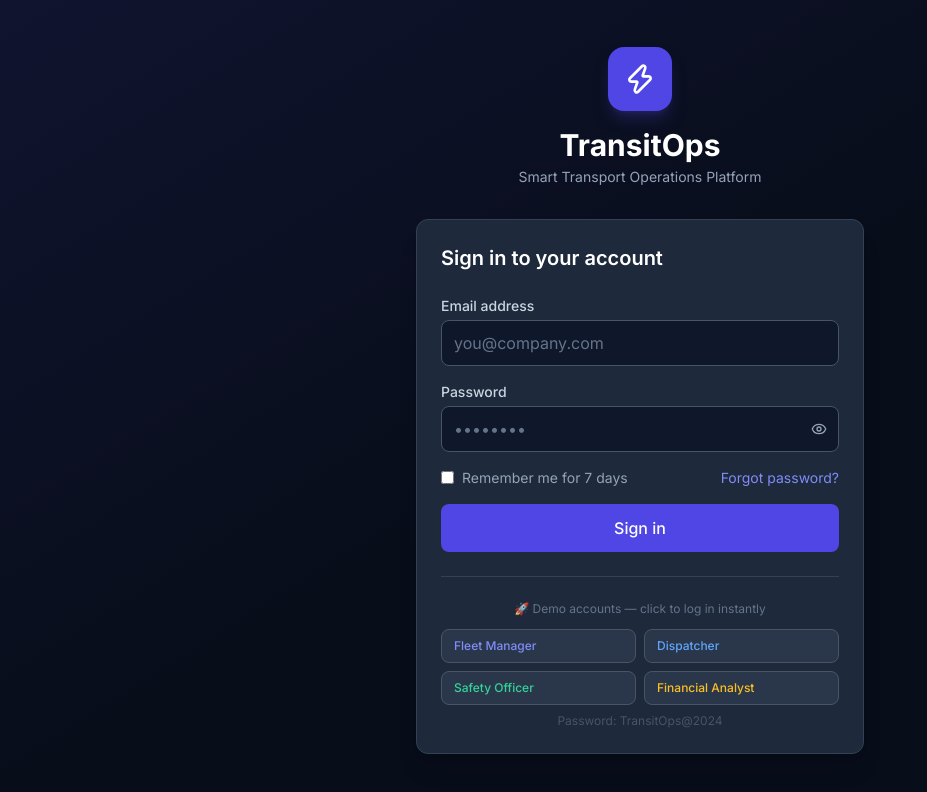
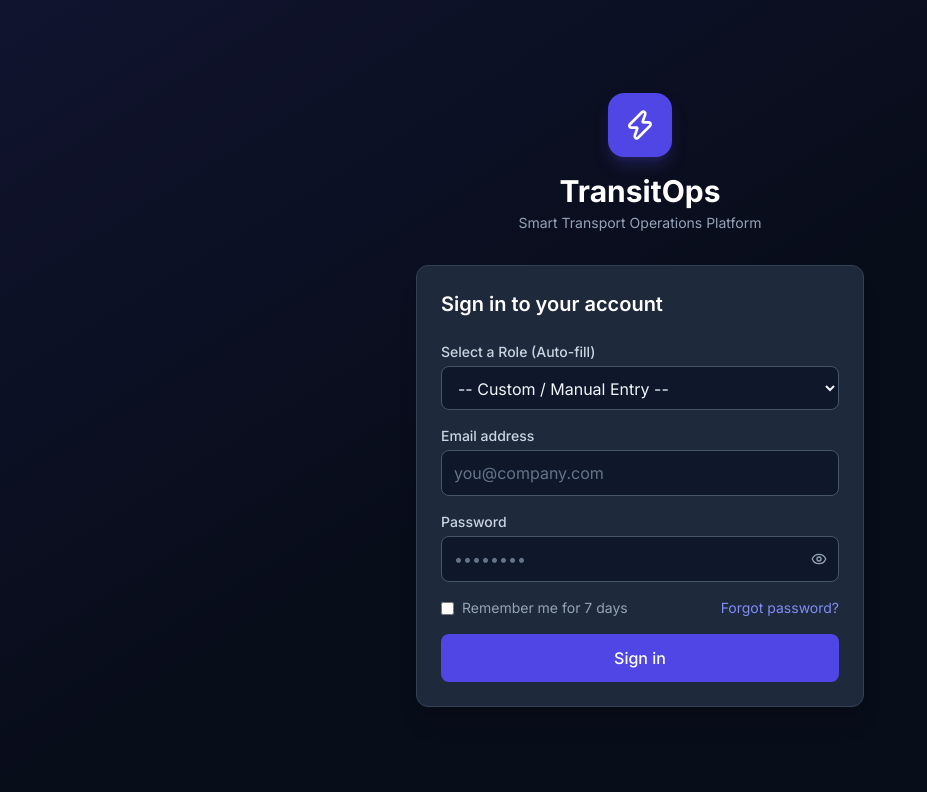
Before and after one commit to bhikadiyaom/smart-transport-platform, a React (Vite) app in the folder client/: page /login in a window 1280 px wide. Shown: the top 792 px of the page, without its empty margins (0-927 px from the left). Built offline with nearby package versions, Linux system fonts and the light colour scheme.

Commit message:
feat(client): replace quick login grid with a dropdown auto-fill selector for demo accounts

```diff
--- a/client/src/pages/Login.jsx
+++ b/client/src/pages/Login.jsx
@@ -36,27 +36,14 @@ export default function Login() {
     }
   };
 
-  // Quick demo login buttons
+  // Demo accounts for dropdown
   const demoAccounts = [
-    { label: 'Fleet Manager', email: 'fleet@transitops.com', color: 'text-indigo-400' },
-    { label: 'Dispatcher', email: 'dispatch@transitops.com', color: 'text-blue-400' },
-    { label: 'Safety Officer', email: 'safety@transitops.com', color: 'text-emerald-400' },
-    { label: 'Financial Analyst', email: 'finance@transitops.com', color: 'text-amber-400' },
+    { label: 'PRINCE (Fleet Manager)', email: 'd24it149@charusat.edu.in' },
+    { label: 'Fleet Manager Mike', email: 'fleet@transitops.com' },
+    { label: 'Dispatcher Dave', email: 'dispatch@transitops.com' },
+    { label: 'Safety Officer Sara', email: 'safety@transitops.com' },
+    { label: 'Financial Analyst Fiona', email: 'finance@transitops.com' },
   ];
-
-  const quickLogin = async (email) => {
-    setLoading(true);
-    setError('');
-    try {
-      const res = await authAPI.login({ email, password: 'TransitOps@2024', rememberMe: false });
-      login(res.data.user, res.data.token, false);
-      navigate('/');
-    } catch (err) {
-      setError(err.response?.data?.message || 'Quick login failed.');
-    } finally {
-      setLoading(false);
-    }
-  };
 
   return (
     <div className="min-h-screen bg-slate-950 flex items-center justify-center p-4">
@@ -85,6 +72,30 @@ export default function Login() {
           )}
 
           <form onSubmit={handleSubmit} className="space-y-4">
+            <div>
+              <label className="label">Select a Role (Auto-fill)</label>
+              <select
+                className="select"
+                onChange={(e) => {
+                  const val = e.target.value;
+                  if (val) {
+                    setForm(f => ({ ...f, email: val, password: 'TransitOps@2024' }));
+                  } else {
+                    setForm(f => ({ ...f, email: '', password: '' }));
+                  }
+                  if (error) setError('');
+                }}
+                value={form.email}
+              >
+                <option value="">-- Custom / Manual Entry --</option>
+                {demoAccounts.map(account => (
+                  <option key={account.email} value={account.email}>
+                    {account.label}
+                  </option>
+                ))}
+              </select>
+            </div>
+
             <div>
               <label className="label">Email address</label>
               <input
@@ -142,26 +153,6 @@ export default function Login() {
               {loading ? 'Signing in...' : 'Sign in'}
             </button>
           </form>
-
-          {/* Demo quick login */}
-          <div className="mt-6 pt-6 border-t border-slate-700">
-            <p className="text-xs text-slate-500 text-center mb-3">
-              🚀 Demo accounts — click to log in instantly
-            </p>
-            <div className="grid grid-cols-2 gap-2">
-              {demoAccounts.map(({ label, email, color }) => (
-                <button
-                  key={email}
-                  onClick={() => quickLogin(email)}
-                  disabled={loading}
-                  className="text-xs px-3 py-2 rounded-lg bg-slate-700/60 hover:bg-slate-700 transition-all border border-slate-600 hover:border-slate-500 text-left"
-                >
-                  <span className={`font-medium ${color}`}>{label}</span>
-                </button>
-              ))}
-            </div>
-            <p className="text-xs text-slate-600 text-center mt-2">Password: TransitOps@2024</p>
-          </div>
         </div>
       </div>
     </div>
```
